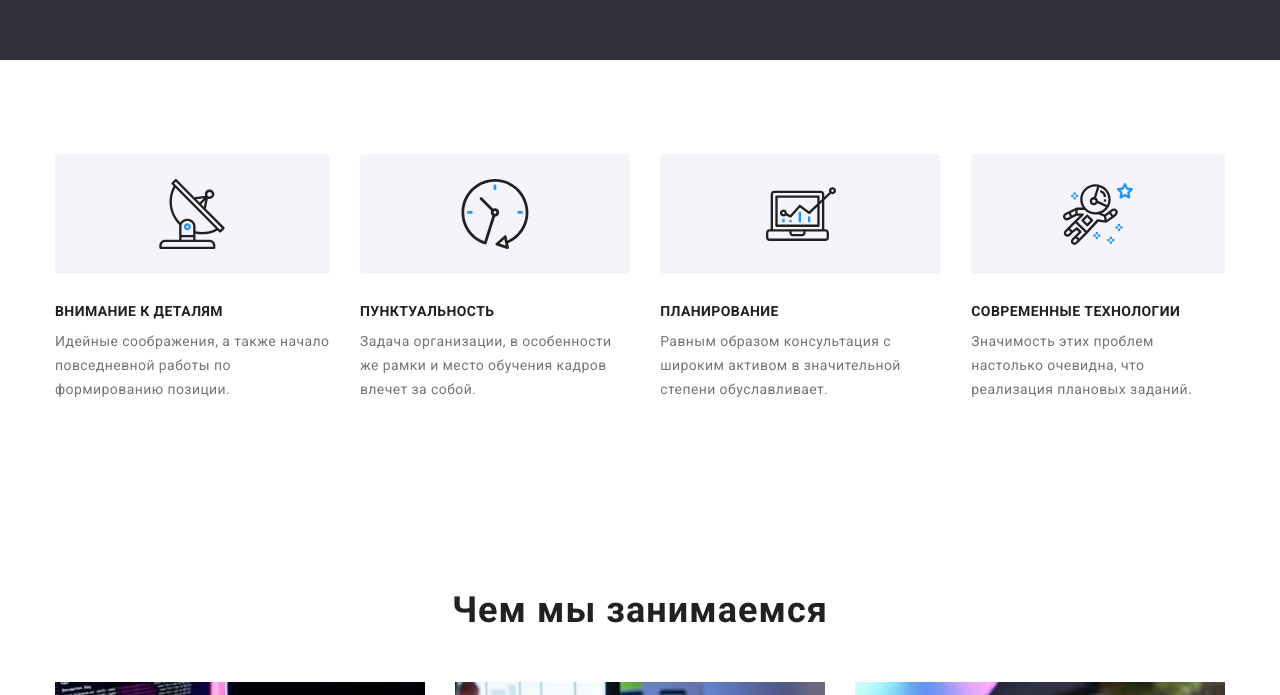
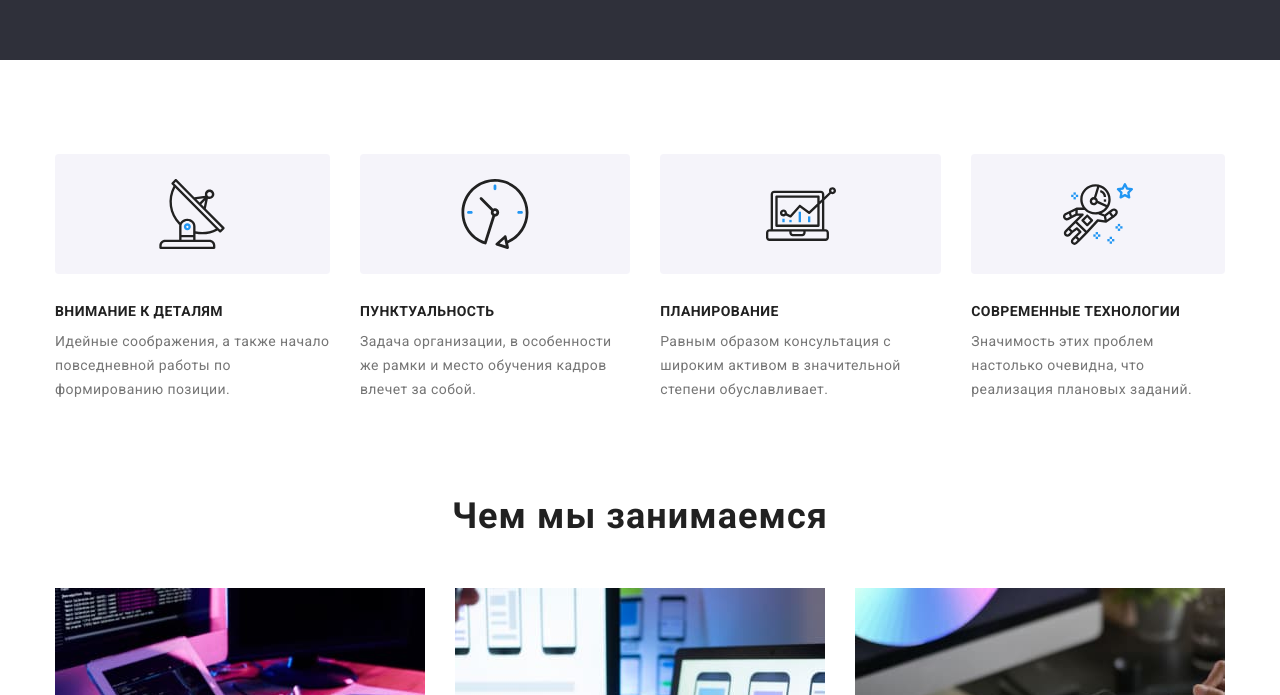
Before and after one commit to YanaPav/goit-markup-hw-04, a plain HTML site: page index.html in a window 1280 px wide. Shown: the part 627-1322 px from the top of the page. Drawn offline with nearby package versions, Linux system fonts and the light colour scheme.

Commit message:
Поправляет паддинг секции Преимущества

```diff
--- a/style/style.css
+++ b/style/style.css
@@ -188,6 +188,10 @@ body {
 
 /* Section Preferences */
 
+.section.preferences {
+  padding-bottom: 0;
+}
+
 .preferences-list,
 .services-list,
 .team-list {
```
